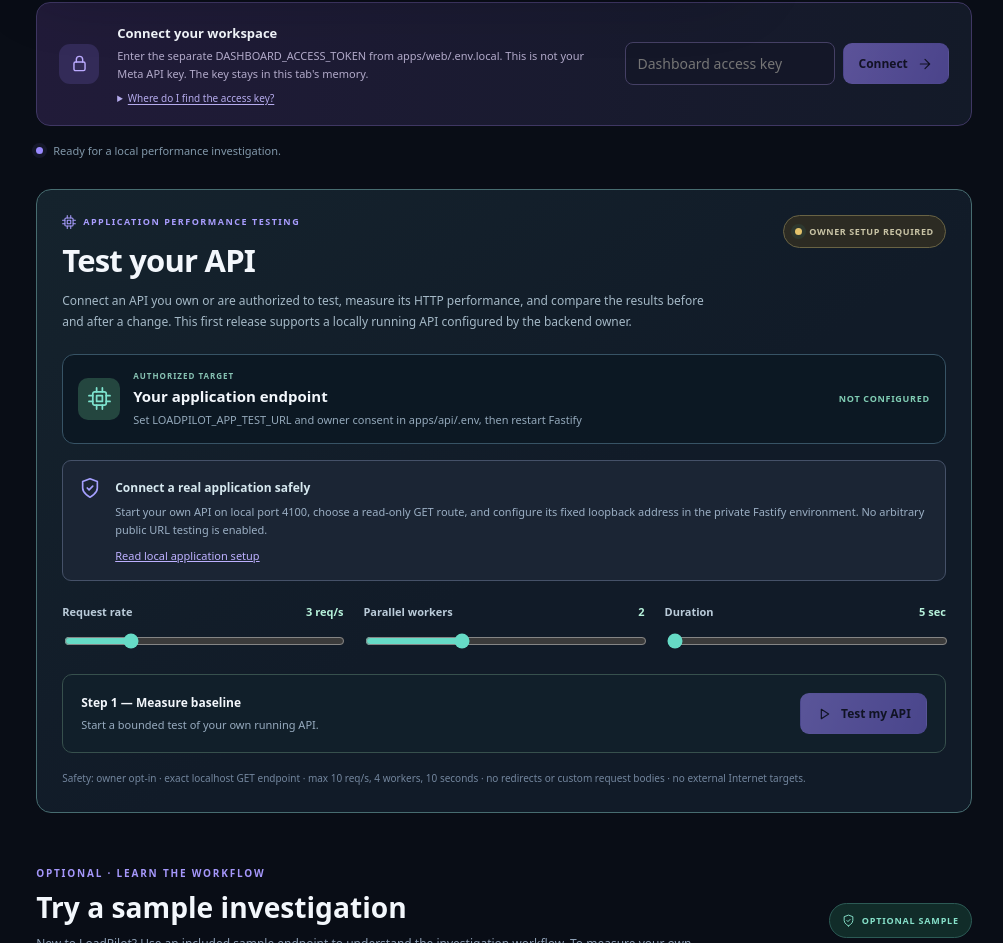
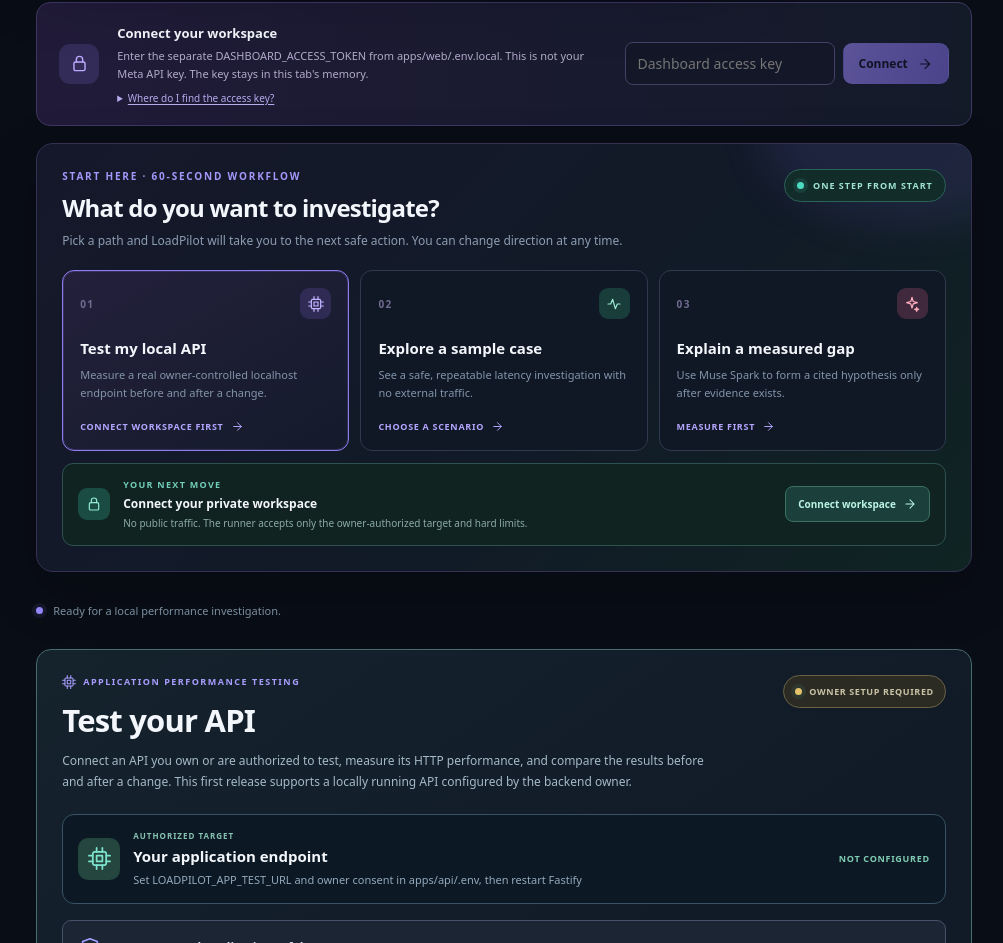
Before and after one commit to nHallecn/loadpilot-ai, a Next.js app in the folder apps/web/: page / in a window 1280 px wide. Shown: the part 861-1804 px from the top of the page, without its empty margins (257-1260 px from the left). Built offline with nearby package versions, Linux system fonts and the light colour scheme.

Commit message:
feat(web): add guided investigation command center

```diff
--- a/apps/web/app/globals.css
+++ b/apps/web/app/globals.css
@@ -85,6 +85,37 @@ h1 span { background: linear-gradient(95deg,#d4c8ff,#8e8aff 62%,#58e4d3); backgr
 .alert span { flex: 1; } .alert button { background: none; border: none; color: #ffc0c8; font-size: 24px; }
 .notice { color: #8197a9; font-size: 11px; margin: 12px 0 31px; display: flex; gap: 10px; align-items: center; }
 .live-ring { width: 7px; height: 7px; background: #9a8aff; border-radius: 50%; box-shadow: 0 0 0 4px #9a8aff16; }
+.mission-control { position: relative; overflow: hidden; margin: 8px 0 31px; padding: 25px; border: 1px solid #363052; border-radius: 17px; background: linear-gradient(135deg, #15182a 0%, #111a27 58%, #102423 100%); box-shadow: 0 20px 55px #05070d3d; }
+.mission-control:before { content: ''; position: absolute; width: 300px; height: 180px; right: -90px; top: -100px; border-radius: 50%; background: #866cff1c; filter: blur(20px); pointer-events: none; }
+.mission-header { position: relative; z-index: 1; display: flex; justify-content: space-between; align-items: flex-start; gap: 20px; margin-bottom: 20px; }
+.mission-header h2 { font-size: 24px; letter-spacing: -.8px; margin: 0 0 7px; }
+.mission-header p:not(.section-kicker) { color: #8d9db2; font-size: 12px; line-height: 1.65; margin: 0; }
+.mission-status { display: inline-flex; align-items: center; gap: 9px; white-space: nowrap; color: #9fe4d0; border: 1px solid #2c6358; background: #122c2a; border-radius: 30px; padding: 9px 12px; font-size: 9px; font-weight: 800; letter-spacing: 1px; }
+.mission-status .live-ring { background: var(--mint); box-shadow: 0 0 0 4px #4cdbc01a; }
+.mission-paths { position: relative; z-index: 1; display: grid; grid-template-columns: repeat(3, 1fr); gap: 11px; }
+.mission-path { appearance: none; display: flex; min-height: 180px; flex-direction: column; align-items: flex-start; text-align: left; padding: 17px; border: 1px solid #2f3a4c; border-radius: 12px; background: #101725; color: var(--text); transition: transform .18s ease, border-color .18s ease, background .18s ease, box-shadow .18s ease; }
+.mission-path:not(:disabled):hover { transform: translateY(-3px); border-color: #7869c7; background: #171a2d; box-shadow: 0 12px 28px #07091155; }
+.mission-path-active { border-color: #8f7bf0; background: linear-gradient(150deg, #24203c, #141b2b); box-shadow: inset 0 0 0 1px #8f7bf033; }
+.mission-path-top { display: flex; width: 100%; justify-content: space-between; align-items: center; margin-bottom: 19px; }
+.mission-path-number { color: #716c91; font: 800 10px 'Space Grotesk', var(--font); letter-spacing: 1.4px; }
+.mission-path-icon { width: 31px; height: 31px; display: grid; place-items: center; border-radius: 9px; color: #c1b4ff; background: #302b54; }
+.mission-path-icon .svg-icon { width: 16px; height: 16px; }
+.mission-path-icon-mint { color: #9ee8d4; background: #183d3a; }
+.mission-path-icon-pink { color: #ffafbd; background: #40293c; }
+.mission-path strong { display: block; font: 700 15px 'Space Grotesk', var(--font); margin-bottom: 8px; }
+.mission-path > span:not(.mission-path-top) { color: #8294aa; font-size: 11px; line-height: 1.65; }
+.mission-path small { display: flex; align-items: center; gap: 7px; margin-top: auto; padding-top: 17px; color: #b4a6ff; font-size: 9px; font-weight: 800; letter-spacing: .7px; }
+.mission-path small .svg-icon { width: 13px; height: 13px; }
+.mission-next { position: relative; z-index: 1; display: flex; align-items: center; gap: 13px; margin-top: 12px; padding: 14px 15px; border: 1px solid #2d514e; border-radius: 11px; background: #102321; }
+.mission-next-mark { display: grid; place-items: center; flex: 0 0 32px; height: 32px; border-radius: 9px; color: #91ead1; background: #1a4c43; }
+.mission-next-mark .svg-icon { width: 16px; height: 16px; }
+.mission-next-copy { min-width: 0; flex: 1; }
+.mission-next-label { display: block; color: #72cdb9; font-size: 9px; font-weight: 800; letter-spacing: 1.3px; margin-bottom: 4px; }
+.mission-next-copy strong { display: block; font-size: 12px; }
+.mission-next-copy p { color: #8baaa7; font-size: 10px; line-height: 1.5; margin: 4px 0 0; }
+.mission-next-button { display: inline-flex; align-items: center; gap: 7px; flex-shrink: 0; border: 1px solid #397263; border-radius: 8px; padding: 10px 12px; color: #bcf5e5; background: #1b403b; font-size: 10px; font-weight: 800; }
+.mission-next-button:not(:disabled):hover { background: #27574e; }
+.mission-next-button .svg-icon { width: 14px; height: 14px; }
 .section-top { display: flex; justify-content: space-between; gap: 20px; align-items: end; margin-bottom: 19px; }
 .section-kicker { color: #a597fb; letter-spacing: 1.8px; font-size: 10px; font-weight: 800; margin-bottom: 8px; }
 .section-top h2 { font-size: 25px; margin-bottom: 0; letter-spacing: -.8px; }
@@ -247,6 +278,9 @@ h3 { font-size: 21px; letter-spacing: -.8px; margin-bottom: 7px; }
   .stepper { grid-template-columns: repeat(2,1fr); gap: 22px 8px; }
   .step:nth-child(2):after { display: none; }
   .connect-panel { flex-wrap: wrap; }
+  .mission-paths { grid-template-columns: 1fr; }
+  .mission-path { min-height: 0; }
+  .mission-path-top { margin-bottom: 12px; }
 }
 @media (max-width: 610px) {
   .sidebar { display: none; }
@@ -255,6 +289,12 @@ h3 { font-size: 21px; letter-spacing: -.8px; margin-bottom: 7px; }
   .headline { align-items: flex-start; flex-direction: column; gap: 18px; }
   h1 { font-size: clamp(34px,8vw,45px); letter-spacing: -1.6px; }
   .model-pill { align-self: flex-start; }
+  .mission-control { padding: 18px; }
+  .mission-header { flex-direction: column; gap: 13px; }
+  .mission-header h2 { font-size: 21px; }
+  .mission-next { align-items: flex-start; flex-wrap: wrap; }
+  .mission-next-copy { flex-basis: calc(100% - 48px); }
+  .mission-next-button { width: 100%; justify-content: center; }
   .connect-actions { width: 100%; justify-content: stretch; }
   .connect-actions input { flex: 1; min-width: 130px; }
   .section-top { align-items: flex-start; flex-direction: column; }
--- a/apps/web/app/page.tsx
+++ b/apps/web/app/page.tsx
@@ -357,9 +357,11 @@ function LocalApplicationPanel({ connected, accessKey, aiConfigured }: {
 }
 
 export default function HomePage() {
+  type JourneyPath = 'local' | 'sample' | 'investigate';
   const [accessKey, setAccessKey] = useState('');
   const [connected, setConnected] = useState(false);
   const [aiConfigured, setAiConfigured] = useState(false);
+  const [journeyPath, setJourneyPath] = useState<JourneyPath>('local');
   const [busy, setBusy] = useState<Busy>(null);
   const [error, setError] = useState('');
   const [notice, setNotice] = useState('Ready for a local performance investigation.');
@@ -431,6 +433,27 @@ export default function HomePage() {
     setNotice(kind === 'queue'
       ? 'Hidden queue scenario selected. Run isolated factors, then ask Muse for a controlled follow-up.'
       : 'Latency gap scenario selected. Run both experiments to collect a real before-and-after comparison.');
+  }
+
+  function chooseJourneyPath(path: JourneyPath) {
+    if (busy) return;
+    setJourneyPath(path);
+    const destination = path === 'local' ? (connected ? 'my-application' : 'connect-workspace')
+      : path === 'sample' ? 'quickstart' : (comparison ? 'analysis' : 'experiments');
+    window.requestAnimationFrame(() => {
+      document.getElementById(destination)?.scrollIntoView({ behavior: 'smooth', block: 'start' });
+    });
+    if (path === 'local') {
+      setNotice(connected
+        ? 'Your private API workspace is ready. Set a bounded run, then measure the before-and-after change.'
+        : 'Connect the private workspace first. Your key stays in this browser tab and no traffic runs yet.');
+    } else if (path === 'sample') {
+      setNotice('Choose a sample question to see the complete investigation without touching an external service.');
+    } else {
+      setNotice(comparison
+        ? 'Your comparison is ready. Ask Muse Spark to explain the measured difference and cite its evidence.'
+        : 'Run a comparison first. AI Investigator only works from completed measurements, never from guesses.');
+    }
   }
 
   async function generatePlan() {
@@ -741,6 +764,42 @@ export default function HomePage() {
           {connected && (
             <div className="connected-banner"><span><span className="tiny-success"/> Private backend verified · Authorized testing only · {aiConfigured ? 'Meta AI ready' : 'Meta AI not configured'}</span><button className="text-button" onClick={() => { setConnected(false); setAiConfigured(false); setAccessKey(''); clearResults(); setHistory([]); }} type="button" disabled={Boolean(busy)}>Lock workspace</button></div>
           )}
+
+          <section className="mission-control" aria-label="Choose an investigation path">
+            <div className="mission-header">
+              <div>
+                <p className="section-kicker">START HERE · 60-SECOND WORKFLOW</p>
+                <h2>What do you want to investigate?</h2>
+                <p>Pick a path and LoadPilot will take you to the next safe action. You can change direction at any time.</p>
+              </div>
+              <div className="mission-status"><span className="live-ring"/> {connected ? 'WORKSPACE READY' : 'ONE STEP FROM START'}</div>
+            </div>
+            <div className="mission-paths">
+              <button type="button" className={'mission-path ' + (journeyPath === 'local' ? 'mission-path-active' : '')} onClick={() => chooseJourneyPath('local')} disabled={Boolean(busy)}>
+                <span className="mission-path-top"><span className="mission-path-number">01</span><span className="mission-path-icon"><SymbolIcon kind="cpu"/></span></span>
+                <strong>Test my local API</strong>
+                <span>Measure a real owner-controlled localhost endpoint before and after a change.</span>
+                <small>{connected ? 'READY · JUMP TO TEST YOUR API' : 'CONNECT WORKSPACE FIRST'} <SymbolIcon kind="arrow"/></small>
+              </button>
+              <button type="button" className={'mission-path ' + (journeyPath === 'sample' ? 'mission-path-active' : '')} onClick={() => chooseJourneyPath('sample')} disabled={Boolean(busy)}>
+                <span className="mission-path-top"><span className="mission-path-number">02</span><span className="mission-path-icon mission-path-icon-mint"><SymbolIcon kind="pulse"/></span></span>
+                <strong>Explore a sample case</strong>
+                <span>See a safe, repeatable latency investigation with no external traffic.</span>
+                <small>CHOOSE A SCENARIO <SymbolIcon kind="arrow"/></small>
+              </button>
+              <button type="button" className={'mission-path ' + (journeyPath === 'investigate' ? 'mission-path-active' : '')} onClick={() => chooseJourneyPath('investigate')} disabled={Boolean(busy)}>
+                <span className="mission-path-top"><span className="mission-path-number">03</span><span className="mission-path-icon mission-path-icon-pink"><SymbolIcon kind="spark"/></span></span>
+                <strong>Explain a measured gap</strong>
+                <span>Use Muse Spark to form a cited hypothesis only after evidence exists.</span>
+                <small>{comparison ? 'COMPARISON READY · ASK MUSE' : 'MEASURE FIRST'} <SymbolIcon kind="arrow"/></small>
+              </button>
+            </div>
+            <div className="mission-next">
+              <div className="mission-next-mark"><SymbolIcon kind={journeyPath === 'investigate' ? 'spark' : journeyPath === 'sample' ? 'pulse' : connected ? 'play' : 'lock'}/></div>
+              <div className="mission-next-copy"><span className="mission-next-label">YOUR NEXT MOVE</span><strong>{journeyPath === 'local' ? (connected ? 'Configure your first bounded run' : 'Connect your private workspace') : journeyPath === 'sample' ? 'Choose the question you want to answer' : (comparison ? 'Ask Muse Spark to investigate the evidence' : 'Run both variants to create evidence')}</strong><p>{journeyPath === 'local' ? 'No public traffic. The runner accepts only the owner-authorized target and hard limits.' : journeyPath === 'sample' ? 'Start with a clear question, then compare actual p95 latency and throughput.' : 'The model can explain and propose. It cannot execute a test or invent a measurement.'}</p></div>
+              <button type="button" className="mission-next-button" onClick={() => chooseJourneyPath(journeyPath)} disabled={Boolean(busy)}>{journeyPath === 'local' ? (connected ? 'Open test controls' : 'Connect workspace') : journeyPath === 'sample' ? 'Open sample cases' : (comparison ? 'Open investigator' : 'Open experiments')} <SymbolIcon kind="arrow"/></button>
+            </div>
+          </section>
 
           {error && <div className="alert" role="alert"><strong>Action needs attention</strong><span>{error}</span><button type="button" onClick={() => setError('')} aria-label="Dismiss error">×</button></div>}
           <div className="notice"><span className="live-ring"/><span role="status">{notice}</span></div>
```
